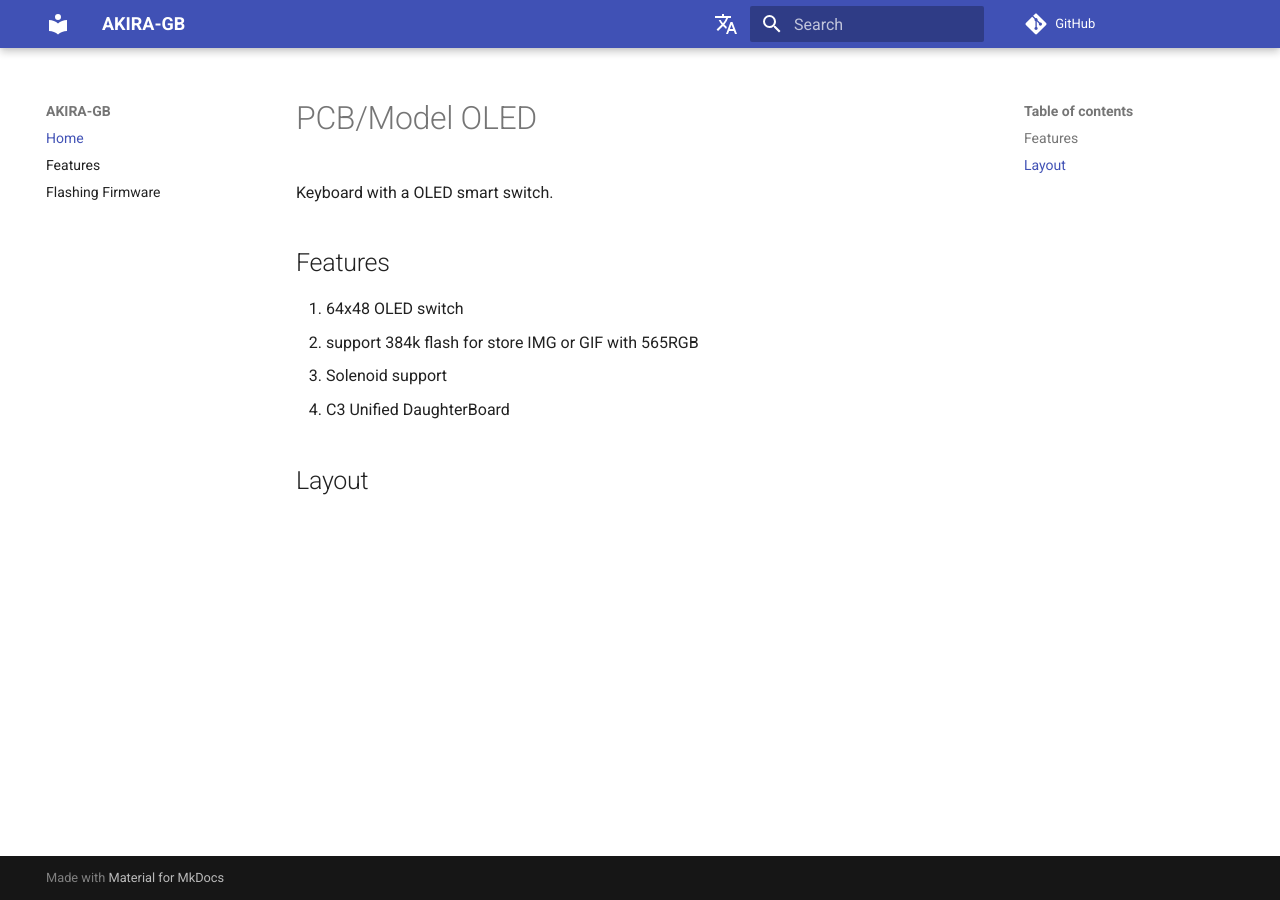
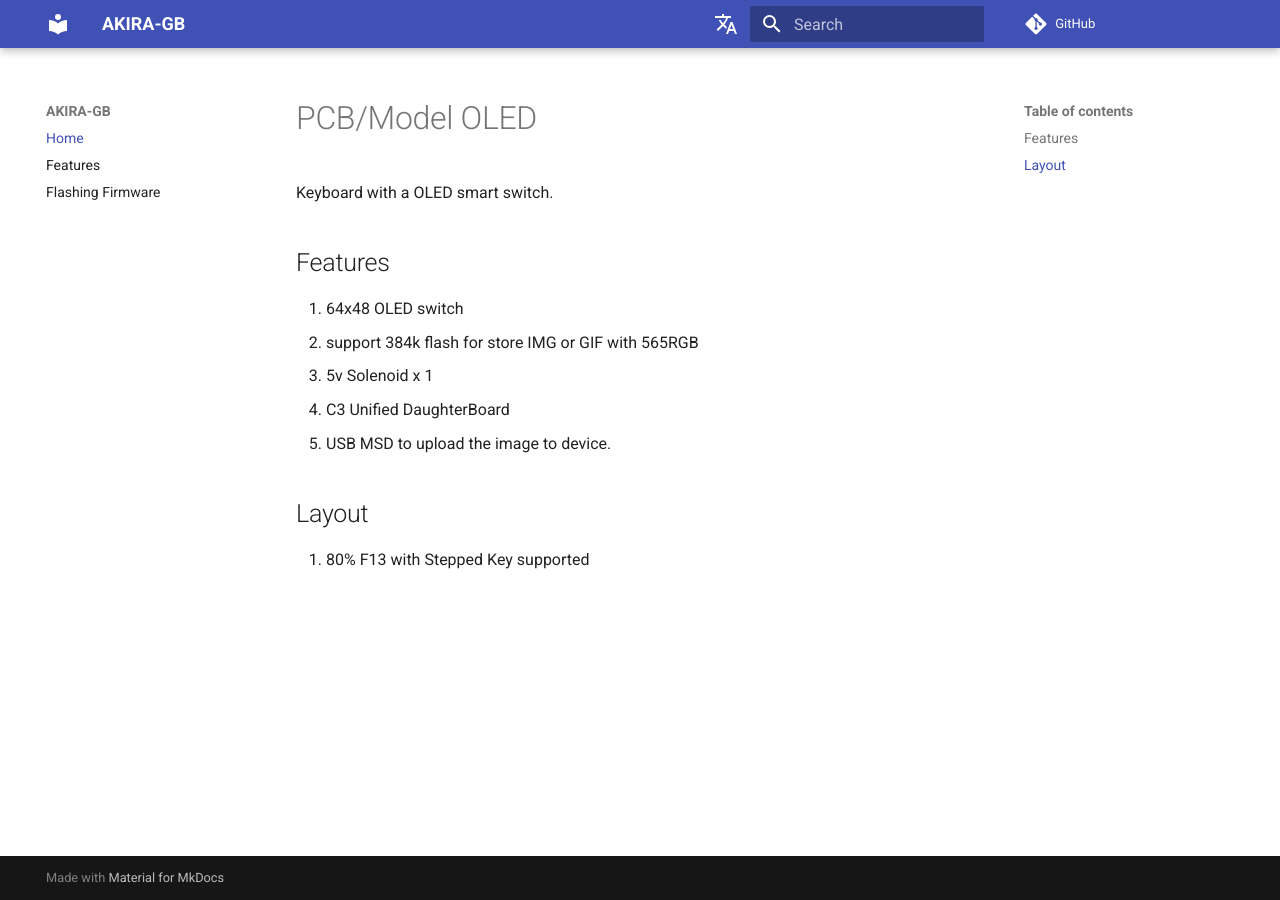
Before and after one commit to EugenePY/model-oled-pb, an MkDocs documentation site: the page built from docs/index.md, in a window 1280 px wide. Built offline with MkDocs 1.6.1 and Material for MkDocs 9.7.7, drawn with Linux system fonts in a browser that asks for light colours; comment, search, counter and statistics services are not loaded; the version menu is left out.

Commit message:
update index.md for general features.

```diff
--- a/docs/index.md
+++ b/docs/index.md
@@ -5,7 +5,9 @@ Keyboard with a OLED smart switch.
 
 1. 64x48 OLED switch
 2. support 384k flash for store IMG or GIF with 565RGB
-3. Solenoid support
+3. 5v Solenoid x 1
 4. C3 Unified DaughterBoard
+5. USB MSD to upload the image to device.
 
 ## Layout
+1. 80% F13 with Stepped Key supported
```
Also changed, not shown: README.md (+17 -1 lines), docs/how_to_flash_img.md (+34 -0 lines).
